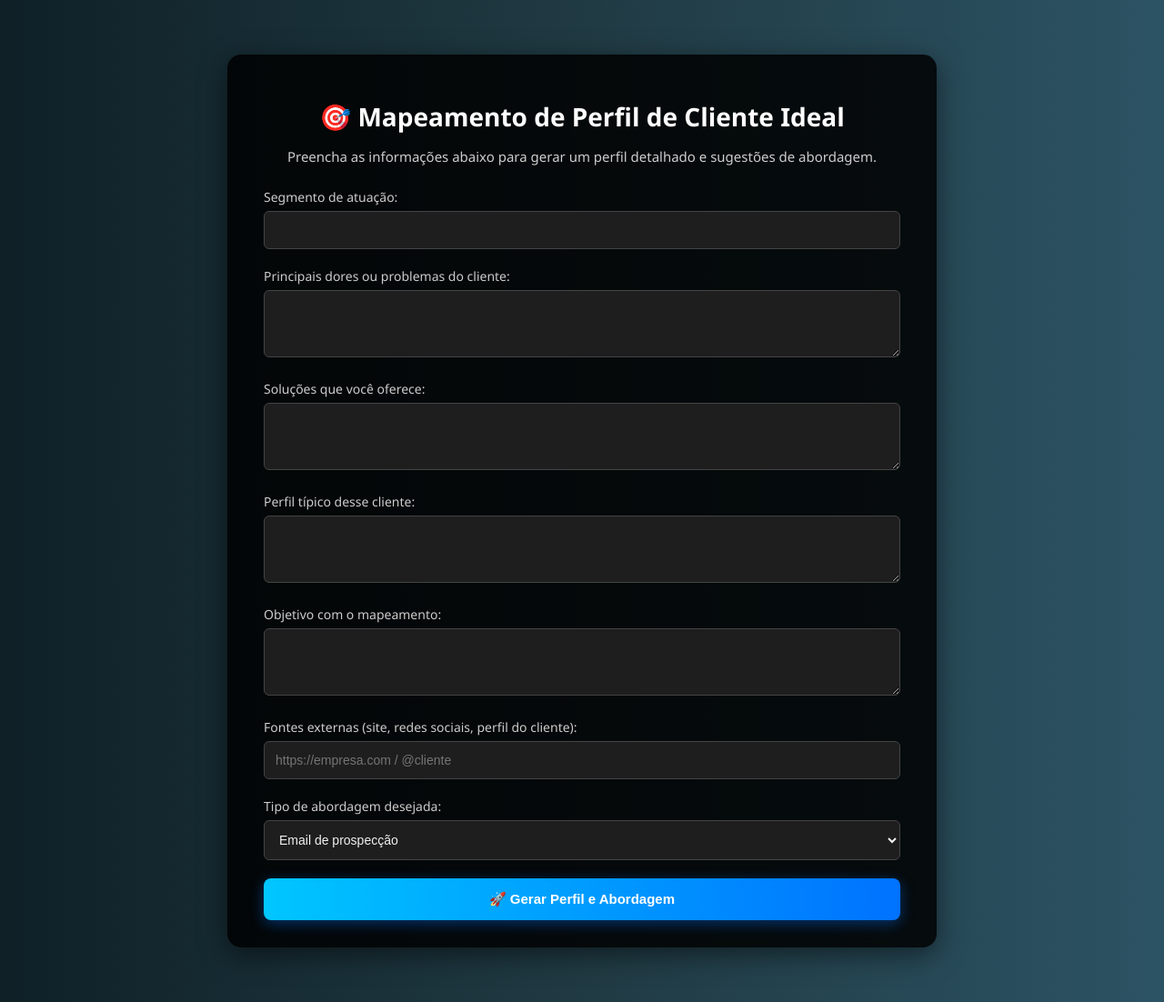
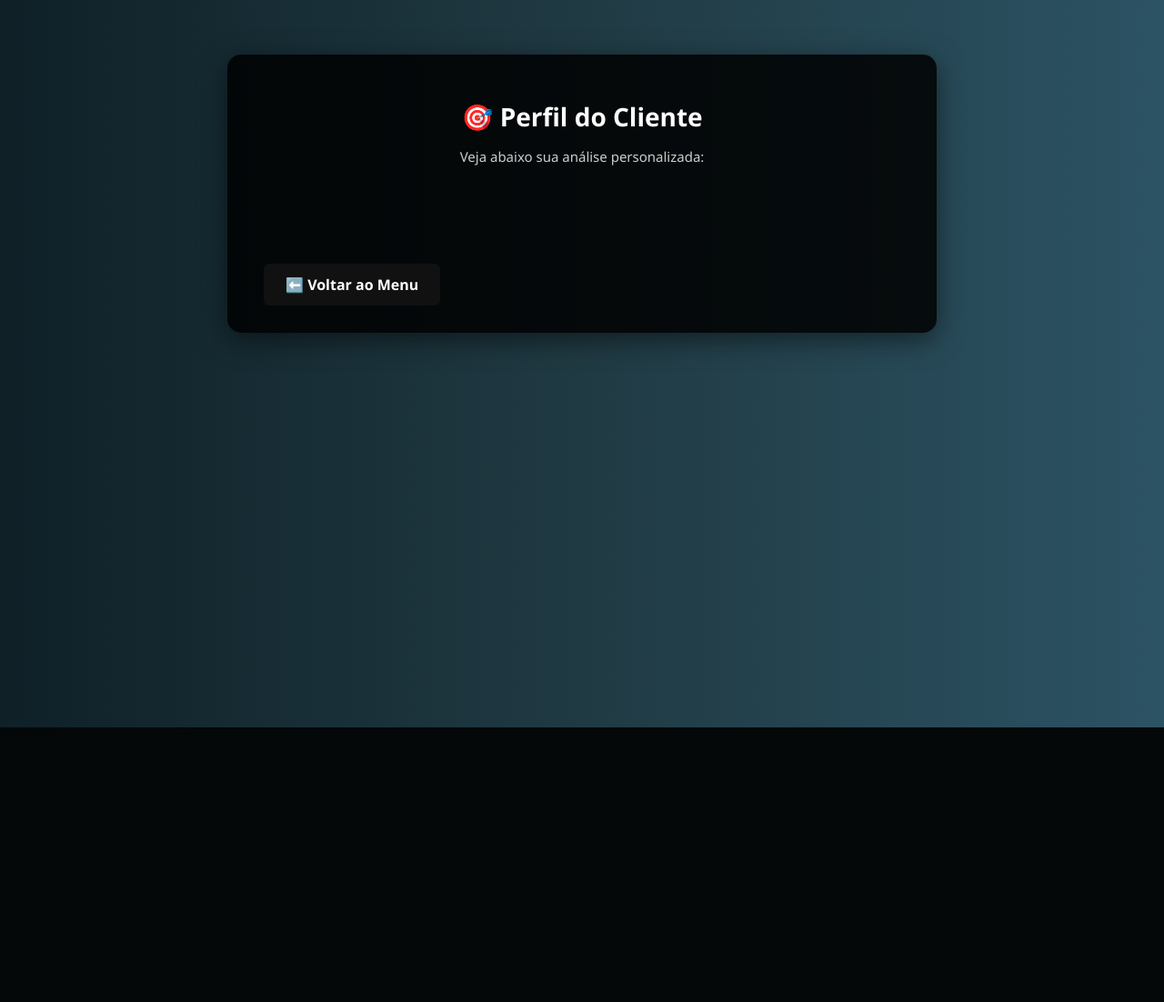
Before and after one commit to lega-nft/mentorvirtual, a FastAPI app: page /cliente in a window 1280 px wide. Shown: the whole page at 91% size. After the commit the page ends 800 px from the top, so only its background shows below. Run offline with FastAPI, Linux system fonts and the light colour scheme.

Commit message:
Update cliente_perfil.html

```diff
--- a/templates/cliente_perfil.html
+++ b/templates/cliente_perfil.html
@@ -3,43 +3,21 @@
 <head>
   <meta charset="UTF-8">
   <meta name="viewport" content="width=device-width, initial-scale=1.0">
-  <title>Mapeamento de Cliente Ideal</title>
+  <title>🎯 Perfil do Cliente</title>
   <link rel="stylesheet" href="/static/style.css">
 </head>
 <body>
   <div class="container">
-    <h1 class="title">🎯 Mapeamento de Perfil de Cliente Ideal</h1>
-    <p class="subtitle">Preencha as informações abaixo para gerar um perfil detalhado e sugestões de abordagem.</p>
+    <h1 class="title">🎯 Perfil do Cliente</h1>
+    <p class="subtitle">Veja abaixo sua análise personalizada:</p>
 
-    <form method="post" action="/api/mapear-cliente" class="form">
-      <label for="segmento">Segmento de atuação:</label>
-      <input type="text" id="segmento" name="segmento" required />
+    <div id="perfil-content">
+      <pre style="white-space: pre-wrap; font-family: 'Segoe UI', sans-serif; color: #eee; line-height: 1.6; font-size: 15px;">
+{{ resultado|safe }}
+      </pre>
+    </div>
 
-      <label for="problemas">Principais dores ou problemas do cliente:</label>
-      <textarea id="problemas" name="problemas" rows="3" required></textarea>
-
-      <label for="solucao">Soluções que você oferece:</label>
-      <textarea id="solucao" name="solucao" rows="3" required></textarea>
-
-      <label for="perfil">Perfil típico desse cliente:</label>
-      <textarea id="perfil" name="perfil" rows="3" required></textarea>
-
-      <label for="objetivo">Objetivo com o mapeamento:</label>
-      <textarea id="objetivo" name="objetivo" rows="3" required></textarea>
-
-      <label for="fontes">Fontes externas (site, redes sociais, perfil do cliente):</label>
-      <input type="text" id="fontes" name="fontes" placeholder="https://empresa.com / @cliente" />
-
-      <label for="abordagem">Tipo de abordagem desejada:</label>
-      <select id="abordagem" name="abordagem">
-        <option value="Email de prospecção">Email de prospecção</option>
-        <option value="Mensagem no WhatsApp">Mensagem no WhatsApp</option>
-        <option value="Mensagem no Instagram">Mensagem no Instagram</option>
-        <option value="Ligação comercial">Ligação comercial</option>
-      </select>
-
-      <button type="submit">🚀 Gerar Perfil e Abordagem</button>
-    </form>
+    <a href="/menu" class="button-link">⬅️ Voltar ao Menu</a>
   </div>
 </body>
 </html>
```
